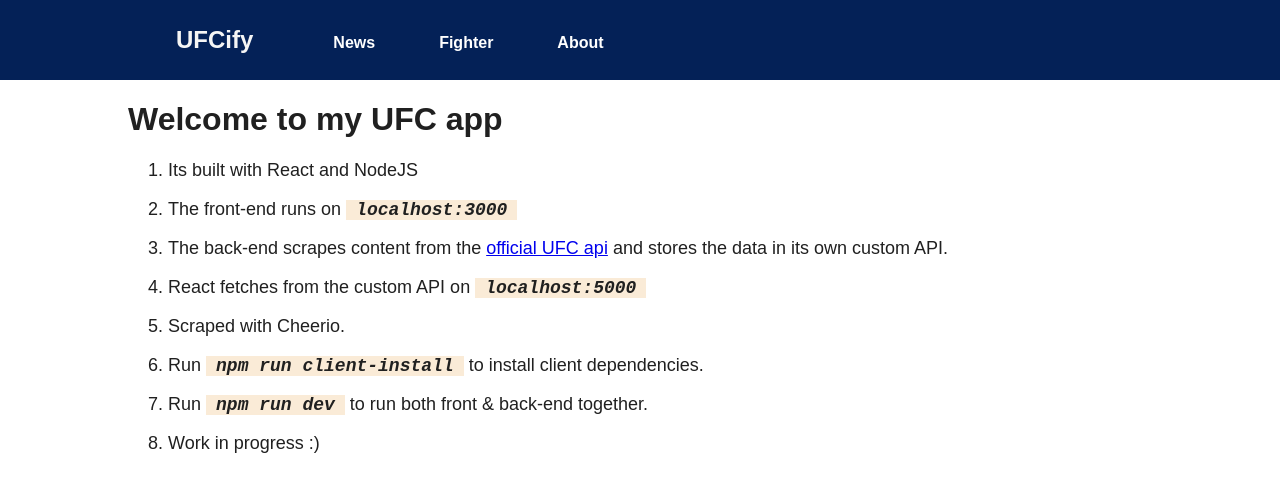
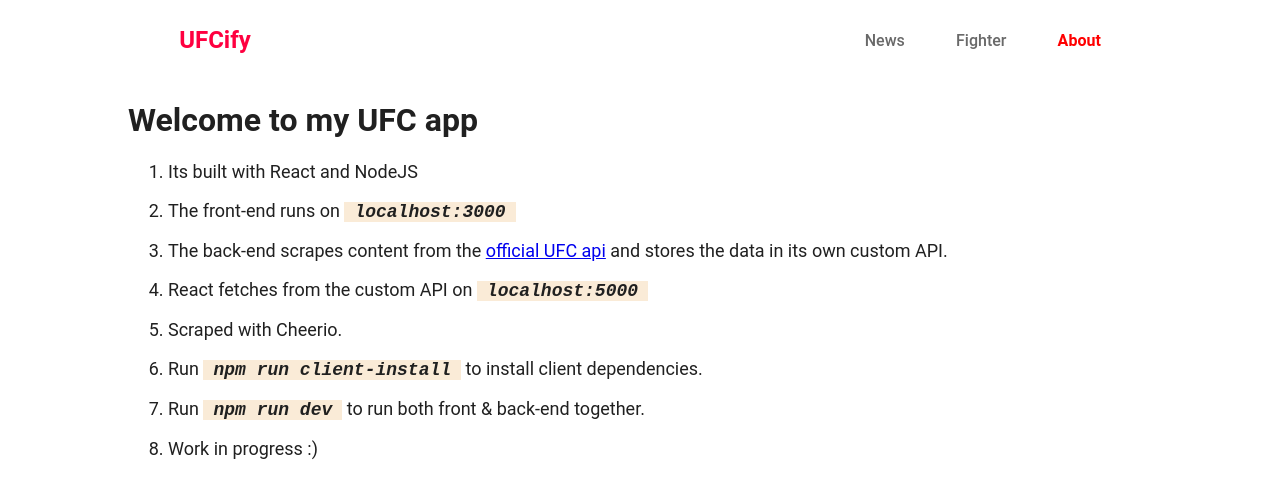
Before and after one commit to KOWDER/ufc-scraper-app-w-react, a React (Create React App) app in the folder app/: page /about in a window 1280 px wide. Shown: the top 498 px of the page. Built offline with nearby package versions, Linux system fonts and the light colour scheme; no server answers.

Commit message:
restyled app

```diff
--- a/app/src/components/App.js
+++ b/app/src/components/App.js
@@ -1,5 +1,5 @@
 import React, { Component } from 'react';
-import { Route, Link, Switch, withRouter } from 'react-router-dom';
+import { Route, NavLink, Switch, withRouter } from 'react-router-dom';
 import { connect } from 'react-redux';
 import * as action from '../actions';
 
@@ -87,10 +87,10 @@ class App extends Component {
         <header>
           <nav>
             <ul>
-              <Link className="header-homelink" to="/">UFCify</Link>
-              <Link className="header-link" to="/">News</Link>
-              <Link className="header-link" to="/fighter">Fighter</Link>
-              <Link className="header-link" to="/about">About</Link>
+              <NavLink className="header-homelink" to="/">UFCify</NavLink>
+              <NavLink exact className="header-link" to="/" activeStyle={{fontWeight: "bold",color: "red"}}>News</NavLink>
+              <NavLink className="header-link" to="/fighter" activeStyle={{fontWeight: "bold",color: "red"}}>Fighter</NavLink>
+              <NavLink className="header-link" to="/about" activeStyle={{fontWeight: "bold",color: "red"}}>About</NavLink>
             </ul>
           </nav>
         </header>
--- a/app/src/components/DocumentPage.js
+++ b/app/src/components/DocumentPage.js
@@ -9,7 +9,7 @@ export default ({loading, data}) => {
     {loading ? <Spinner /> : data[0] &&
       <div className="document-page">
         <img className="document-img" src={data[0].article.thumbnail ? data[0].article.thumbnail : "https://cdn.lowkickmma.com/wp-content/uploads/2016/05/WerdumMiocic.jpg"} alt="article header"/>
-        <div className="document-content" dangerouslySetInnerHTML={{ __html: data[0].article.content ? data[0].article.content : "content"}}></div>
+        <div className="document-content" dangerouslySetInnerHTML={{ __html: data[0].article.content ? data[0].article.content : "The API might have problems, visit http://ufc-data-api.ufc.com/api/v3/iphone/"}}></div>
       </div>
     }
     </div>
--- a/app/src/components/FighterProfile.js
+++ b/app/src/components/FighterProfile.js
@@ -9,7 +9,7 @@ export default ({profile}) => {
           {profile[0].info.profileImg && <img src={profile[0].info.profileImg} alt="fighter face" />}
         </div>
         <div className="fighter-info">
-          <h3>{!profile[0].info.name ? `The API might have problems http://ufc-data-api.ufc.com/api/v3/iphone/ ` : 'Informations'}</h3>
+          <h3>{!profile[0].info.name ? `The API might have problems, visit http://ufc-data-api.ufc.com/api/v3/iphone/ ` : 'Informations'}</h3>
           <ul>
             <li>{profile[0].info.name ? `name: ${profile[0].info.name}` : ''}</li>
             <li>{profile[0].info.nickname ? `nickname: '${profile[0].info.nickname}'` : ''}</li>
--- a/app/src/components/FighterSearchForm.js
+++ b/app/src/components/FighterSearchForm.js
@@ -4,7 +4,7 @@ import '../styles/FighterSearchForm.css';
 export default ({onChange, onKeyPress, onClick, inputValue, fightersList}) => {
   return (
     <div className="fighter-search-form">
-      <label htmlFor="fighter-input" className="search-label">Find an UFC fighter: </label>
+      <label htmlFor="fighter-input" className="search-label">Find an UFC fighter : </label>
       <input
         type="text"
         list="fighters-list"
--- a/app/src/components/NewsPage.js
+++ b/app/src/components/NewsPage.js
@@ -24,7 +24,6 @@ const NewsList = ({handleClick, news}) => {
             <img className="article-img" src={article.thumbnail ? article.thumbnail : "https://cdn.lowkickmma.com/wp-content/uploads/2016/05/WerdumMiocic.jpg"} alt=""/>
             <div className="article-content" data-id={article.id}>
               <span className="article-title">{article.title}</span>
-              <br/>
               <span className="article-date">{article.date ? new Date(`${article.date}`).toLocaleDateString() : ''}</span>
             </div>
           </Link>
--- a/app/src/index.css
+++ b/app/src/index.css
@@ -2,15 +2,27 @@ body {
   width: 100%;
   margin: 0;
   padding: 0;
-  font-family: sans-serif;
+  font-family: 'Roboto', sans-serif;
   color: rgb(32, 32, 32);
   box-sizing: border-box;
+  overflow-x: hidden;
+}
+
+input {
+  font-family: 'Roboto', sans-serif;
+  font-size: 14px;
+}
+
+button {
+  font-family: 'Roboto', sans-serif;
 }
 
 header {
+  position: fixed;
+  z-index: 999;
   width: 100%;
   height: 80px;
-  background-color: rgb(4, 33, 87);
+  background-color: #fff;
   display: flex;
   justify-content: center;
   align-items: center;
@@ -26,26 +38,28 @@ nav {
 nav ul {
   margin: 0;
   padding: 0;
+  width: 100%;
+  display: flex;
+  align-items: center;
 }
 
 .header-homelink {
-  margin: 0 2em;
-  color: whitesmoke;
+  margin: 0 auto 0 5%;
   text-decoration: none;
   font-size: 1.5em;
   font-weight: 600;
+  color: rgb(255, 0, 64);
 }
 
 .header-link {
-  margin: 0 2em;
+  margin-right: 5%;
   text-decoration: none;
-  color: #fff;
-  font-weight: 600;
-  border-bottom: 2px solid transparent;
-  display: inline-block;
+  color: rgb(105, 105, 105);
+  font-weight: 500;
   transition: color 0.3s ease;
+  transition: 0.4s;
 }
 
 .header-link:hover {
-  color: rgb(255, 0, 64);
+  color: #333;
 }
--- a/app/src/styles/AboutPage.css
+++ b/app/src/styles/AboutPage.css
@@ -1,6 +1,7 @@
 .home-page {
   width: 80%;
   margin: 0 auto;
+  padding-top: 80px;
 }
 
 .home-page ul {
--- a/app/src/styles/DocumentPage.css
+++ b/app/src/styles/DocumentPage.css
@@ -1,13 +1,13 @@
 .document-page {
   width: 60%;
   margin: 0 auto;
+  padding-top: 80px;
 }
 
 .document-img {
   display: block;
   margin: 3em 0 3em 0;
   box-shadow: 0px 5px 10px 0px rgba(0,0,0,0.5);
-  padding: 1em;
   box-sizing: border-box;
   max-width: 100%;
 }
@@ -15,7 +15,7 @@
 .document-content {
   font-family: 'Arial', serif;
   margin-top: 50px;
-  color: rgb(34, 34, 34);
+  color: #333;
   line-height: 1.5;
 }
 
--- a/app/src/styles/FighterProfile.css
+++ b/app/src/styles/FighterProfile.css
@@ -2,6 +2,7 @@
   width: 80%;
   margin: 0 auto;
   box-sizing: border-box;
+  padding-top: 80px;
 }
 
 .fighter-profile {
@@ -13,7 +14,7 @@
 
 .fighter-img {
   display: flex;
-  width: 50%;
+  width: 35%;
   justify-content: center;
   align-items: flex-end;
 }
@@ -24,7 +25,7 @@
 }
 
 .fighter-info {
-  width: 50%;
+  width: 65%;
 }
 
 .fighter-info ul {
--- a/app/src/styles/FighterSearchForm.css
+++ b/app/src/styles/FighterSearchForm.css
@@ -1,35 +1,37 @@
+
+
 .search-label {
-  font-size: 20px;
-  font-weight: 600;
+  font-weight: 400;
 }
 
 #fighter-input {
-  padding: 5px;
-  font-size: 16px;
+  border: 1px solid rgba(105, 105, 105, 0.4);
+  padding: 10px;
   margin: 1em;
-}
-
-#fighter-input:hover {
-  border: 1px solid rgb(4, 33, 87);
+  border-radius: 5px;
 }
 
 #fighter-input:focus {
   outline: none;
-  border:1px solid rgb(4, 33, 87);
-  box-shadow: 0 0 10px rgba(4, 33, 87, 0.4);
+  box-shadow: 0 0 10px rgba(105, 105, 105, 0.4);
 }
 
 .search-btn {
-  font-size: 16px;
-  border: none;
-  padding: 4px 10px;
-  border: 1px solid rgb(4, 33, 87);
-  background-color: transparent;
+  border-radius: 5px;
   cursor: pointer;
-  letter-spacing: 1px;
+  border: 0;
+  padding: 10px 20px;
+  background-color: #2196f3;
+  transition: 0.4s;
+  color: #fff;
+  font-weight: 500;
+  text-transform: uppercase;
+  letter-spacing: 0.5px;
+  transition: 0.4s;
+  box-shadow: 0px 1px 2px 1px rgba(105, 105, 105, 0.4);
 }
 
 .search-btn:hover {
-  color: #fff;
-  background-color: rgb(4, 33, 87);
+  color: #f7f7f7;
+  background-color: #1e88e5;
 }
--- a/app/src/styles/NewsPage.css
+++ b/app/src/styles/NewsPage.css
@@ -1,20 +1,35 @@
 .news-page {
   width: 80%;
   margin: 0 auto;
+  padding-top: 80px;
 }
 
 .news-grid {
   display: flex;
   flex-wrap: wrap;
   width: 100%;
+  justify-content: space-between;
 }
 
 .news-article {
   position: relative;
-  width: 48%;
+  margin-bottom: 20px;
+  width: 32%;
   height: auto;
-  margin: 1%;
   box-shadow: 1px 1px 5px 1px rgba(0, 0, 0, 0.4);
+  background-color: rgb(105, 105, 105);
+}
+
+@media screen and (max-width: 1150px) {
+  .news-article {
+    width: 49%;
+  }
+}
+
+@media screen and (max-width: 800px) {
+  .news-article {
+    width: 100%;
+  }
 }
 
 .article-img {
@@ -34,7 +49,11 @@
 }
 
 .article-title {
-  font-size: 20px;
+  display: block;
+  white-space: nowrap;
+  overflow: hidden;
+  text-overflow: ellipsis;
+  font-size: 14px;
   font-weight: 600;
 }
 
```
